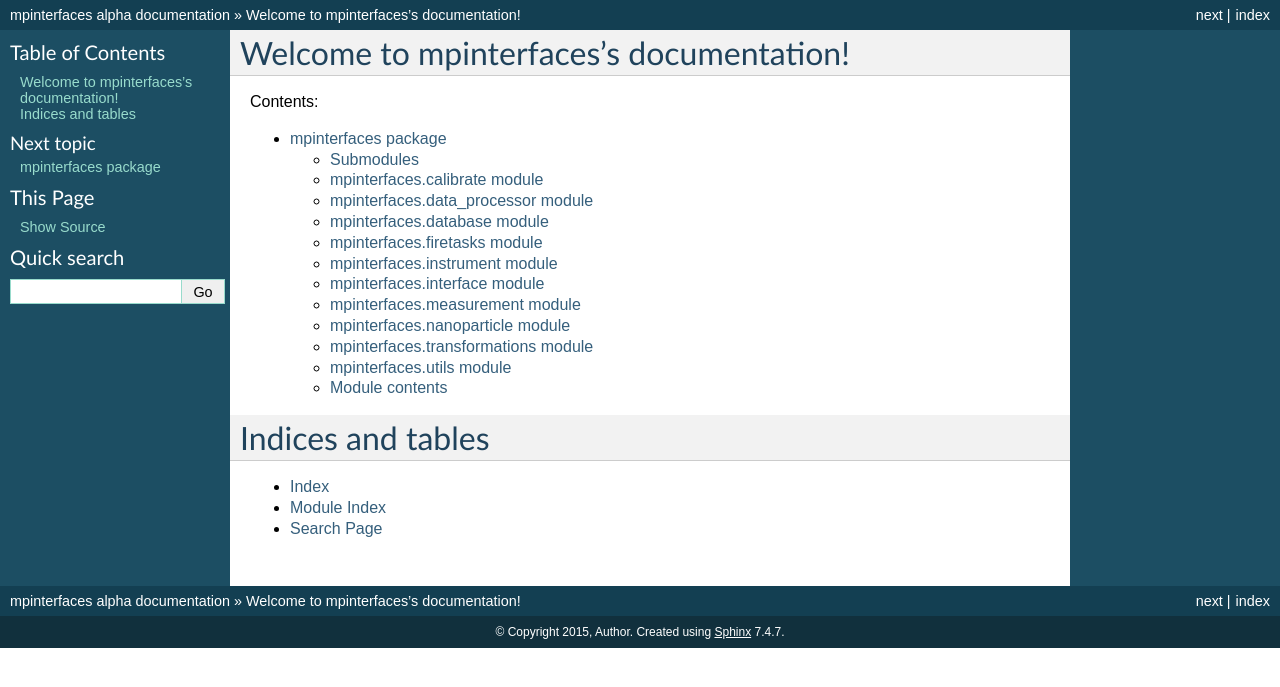
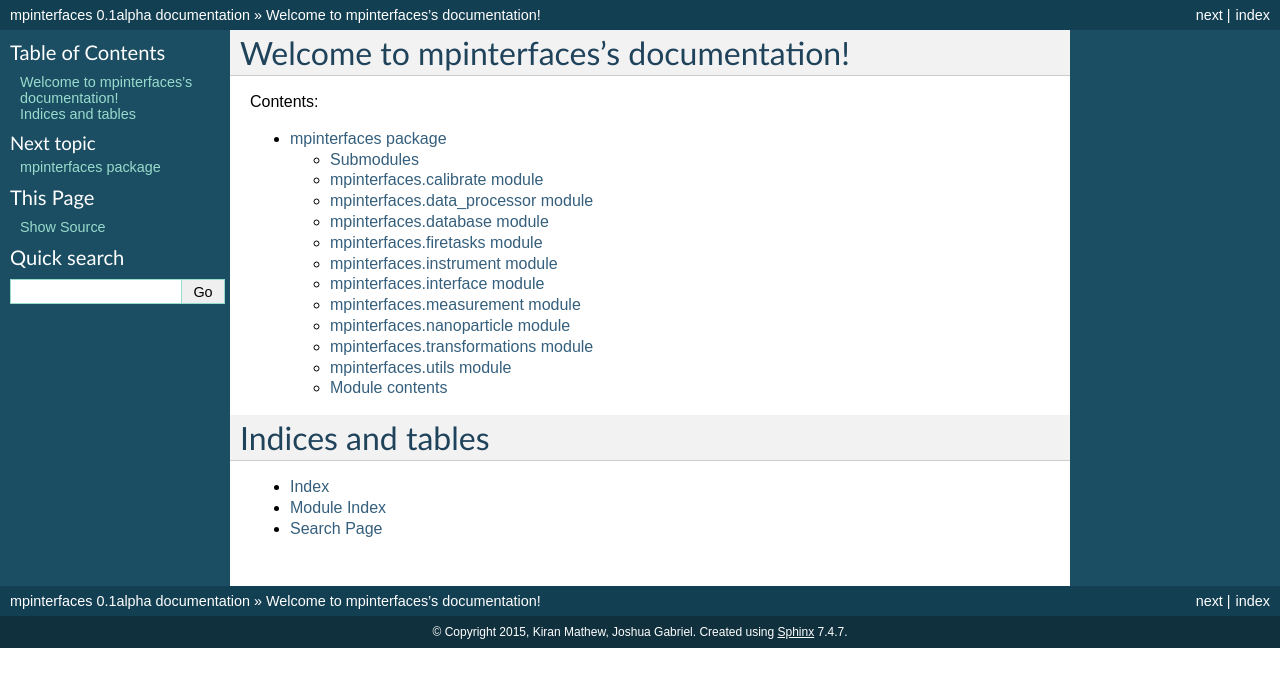
Before and after one commit to henniggroup/MPInterfaces, a Sphinx documentation site: the page built from docs/index.rst, in a window 1280 px wide. Shown: the top 687 px of the page. Built offline with Sphinx 7.4.7, drawn with Linux system fonts in a browser that asks for light colours.

Commit message:
update __init__ and the docs

```diff
--- a/docs/conf.py
+++ b/docs/conf.py
@@ -19,6 +19,8 @@ import os
 # add these directories to sys.path here. If the directory is relative to the
 # documentation root, use os.path.abspath to make it absolute, like shown here.
 sys.path.insert(0, os.path.abspath('../mpinterfaces'))
+
+from mpinterfaces import __author__, __version__
 
 # -- General configuration ------------------------------------------------
 
@@ -47,16 +49,16 @@ master_doc = 'index'
 
 # General information about the project.
 project = u'mpinterfaces'
-copyright = u'2015, Author'
+copyright = u'2015, '+__author__
 
 # The version info for the project you're documenting, acts as replacement for
 # |version| and |release|, also used in various other places throughout the
 # built documents.
 #
 # The short X.Y version.
-version = '0.1'
+version = __version__
 # The full version, including alpha/beta/rc tags.
-release = 'alpha'
+release = __version__+'alpha'
 
 # The language for content autogenerated by Sphinx. Refer to documentation
 # for a list of supported languages.
@@ -200,7 +202,7 @@ latex_elements = {
 #  author, documentclass [howto, manual, or own class]).
 latex_documents = [
   ('index', 'mpinterfaces.tex', u'mpinterfaces Documentation',
-   u'Author', 'manual'),
+   __author__, 'manual'),
 ]
 
 # The name of an image file (relative to this directory) to place at the top of
@@ -230,7 +232,7 @@ latex_documents = [
 # (source start file, name, description, authors, manual section).
 man_pages = [
     ('index', 'mpinterfaces', u'mpinterfaces Documentation',
-     [u'Author'], 1)
+     [__author__], 1)
 ]
 
 # If true, show URL addresses after external links.
@@ -244,7 +246,7 @@ man_pages = [
 #  dir menu entry, description, category)
 texinfo_documents = [
   ('index', 'mpinterfaces', u'mpinterfaces Documentation',
-   u'Author', 'mpinterfaces', 'One line description of project.',
+   __author__, 'mpinterfaces', 'High throughput analysis of interfaces(=surface+ligand+solvent) using VASP, VASPsol and materialsproject tools.',
    'Miscellaneous'),
 ]
 
@@ -265,9 +267,9 @@ texinfo_documents = [
 
 # Bibliographic Dublin Core info.
 epub_title = u'mpinterfaces'
-epub_author = u'Author'
-epub_publisher = u'Author'
-epub_copyright = u'2015, Author'
+epub_author = __author__
+epub_publisher = __author__
+epub_copyright = u'2015, '+__author__
 
 # The basename for the epub file. It defaults to the project name.
 #epub_basename = u'mpinterfaces'
--- a/mpinterfaces/__init__.py
+++ b/mpinterfaces/__init__.py
@@ -1,4 +1,8 @@
 from __future__ import division, unicode_literals, print_function
+
+__author__ = ", ".join(["Kiran Mathew", "Joshua Gabriel"])
+__date__ = "Feb 18 2015"
+__version__ = "0.1"
 
 from pymatgen.matproj.rest import MPRester
 
```
